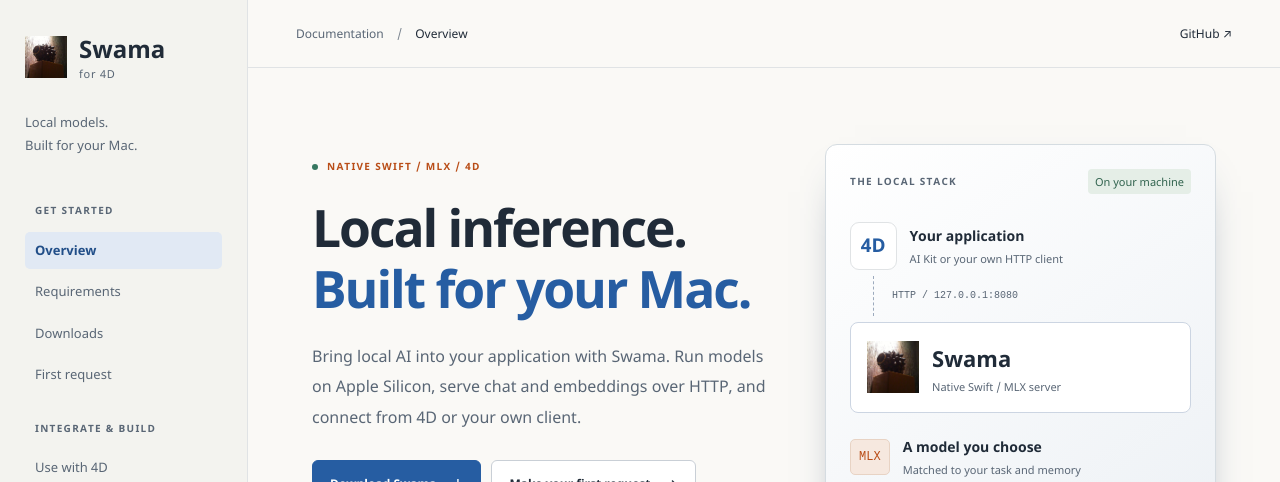
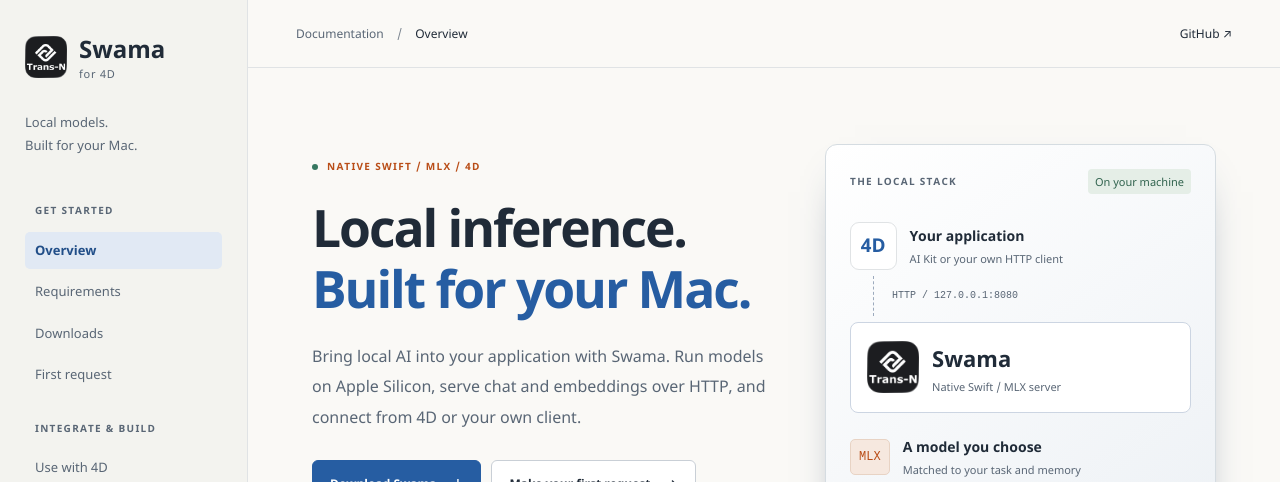
Before and after one commit to miyako/swama, a Jekyll site: the page built from index.html, in a window 1280 px wide. Shown: the top 482 px of the page. Built offline with Jekyll 4.4.1, drawn with Linux system fonts in a browser that asks for light colours.

Commit message:
Use supplied Swama resource logo throughout Pages
Co-authored-by: Copilot App <223556219+Copilot@users.noreply.github.com>

```diff
--- a/_config.yml
+++ b/_config.yml
@@ -10,7 +10,7 @@ baseurl: /swama
 title: "Swama"
 description: "Native Swift/MLX inference on Apple Silicon. Run a local server or integrate it with 4D."
 url: "https://miyako.github.io"
-logo: "/assets/logo.png"
+logo: "/assets/swama.png"
 component_version: "20.1.6"
 show_downloads: false      # source archives are not native CLI downloads
 github:
```
Also changed, not shown: assets/swama.png (added).
